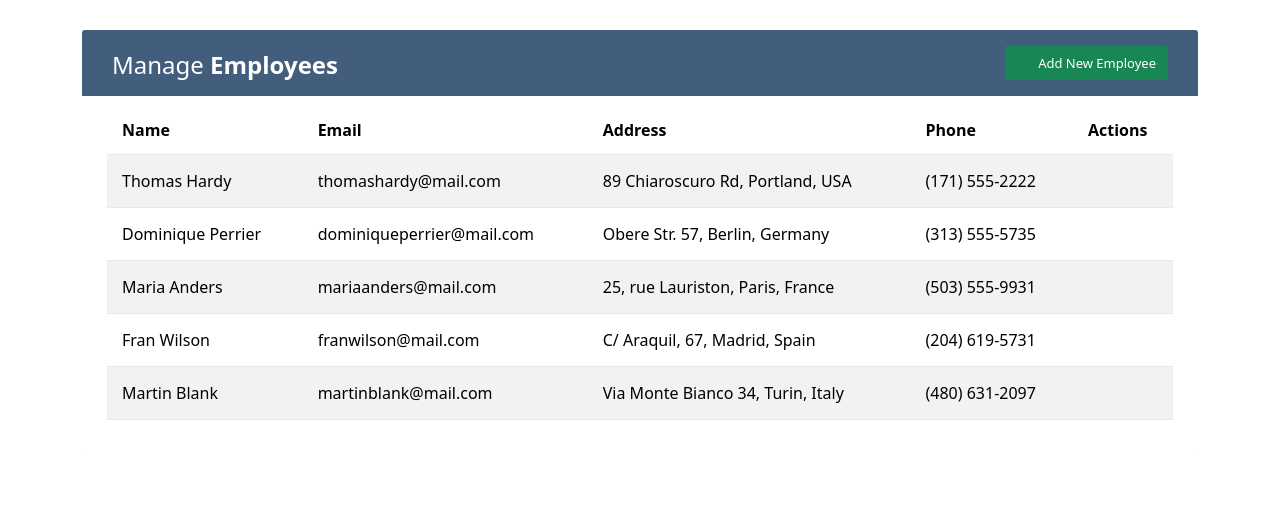
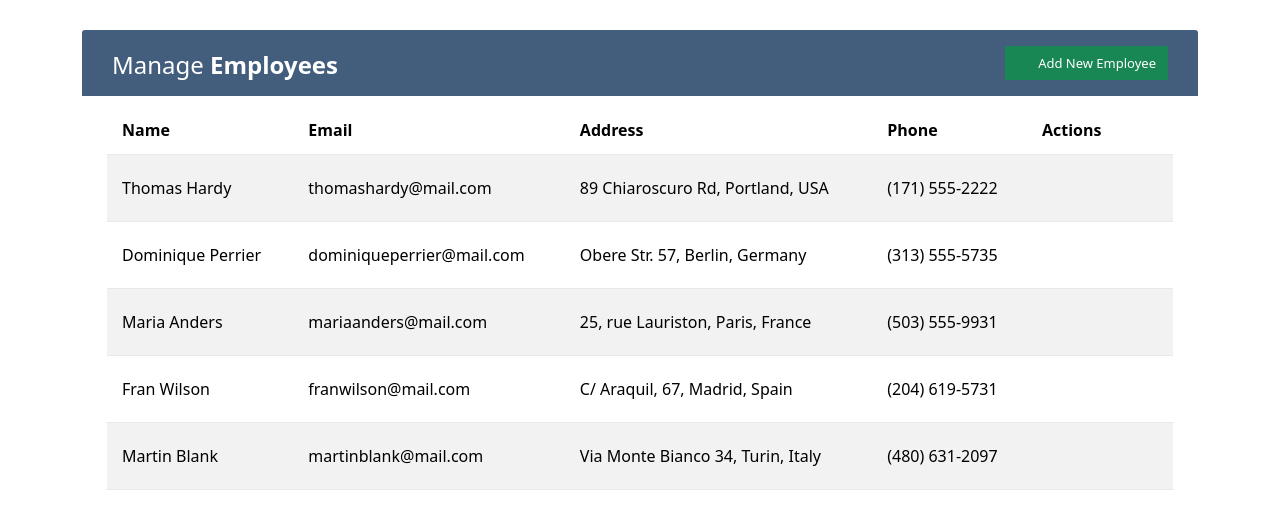
Before and after one commit to selkisamet/react-hooks-manage-app, a React (Create React App) app: page / in a window 1280 px wide. Shown: the top 528 px of the page. Built offline with nearby package versions, Linux system fonts and the light colour scheme.

Commit message:
filter and delete employee

```diff
--- a/src/components/Employee.jsx
+++ b/src/components/Employee.jsx
@@ -1,6 +1,9 @@
-import React from "react";
+import React, { useContext } from "react";
+import { EmployeeContext } from "../context/EmployeeContext";
 
 const Employee = ({ employees }) => {
+
+    const { deleteEmployee } = useContext(EmployeeContext);
 
     return (
         employees.map((employee) => (
@@ -10,10 +13,10 @@ const Employee = ({ employees }) => {
                 <td>{employee.address}</td>
                 <td>{employee.phone}</td>
                 <td>
-                    <a href="#editEmployeeModal" className="edit" data-toggle="modal"><i className="material-icons" data-toggle="tooltip" title="Edit">&#xE254;</i></a>
-                    <a href="#deleteEmployeeModal" className="delete" data-toggle="modal"><i className="material-icons" data-toggle="tooltip" title="Delete">&#xE872;</i></a>
+                    <button className="btn text-warning" data-toggle="modal"><i className="material-icons" data-toggle="tooltip" title="Edit">&#xE254;</i></button>
+                    <button className="btn text-danger" data-toggle="modal" onClick={() => deleteEmployee(employee.id)}><i className="material-icons" data-toggle="tooltip" title="Delete">&#xE872;</i></button>
                 </td>
-            </tr>
+            </tr >
         ))
 
     )
--- a/src/components/EmployeeList.jsx
+++ b/src/components/EmployeeList.jsx
@@ -14,7 +14,7 @@ const EmployeeList = () => {
 
     useEffect(() => {
         handleClose();
-    }, [employees])
+    }, [employees]);
 
     return (
         <Fragment>
--- a/src/context/EmployeeContext.js
+++ b/src/context/EmployeeContext.js
@@ -11,9 +11,15 @@ const EmployeeContextProvider = ({ children }) => {
         setEmployees([...employees, { id: uuidv4(), name, email, address, phone }]);
     }
 
+    const deleteEmployee = (id) => {
+
+        setEmployees(employees.filter(employee => employee.id !== id));
+    }
+
     const value = {
         employees,
-        addEmployee
+        addEmployee,
+        deleteEmployee
     }
 
     return (
--- a/src/index.css
+++ b/src/index.css
@@ -67,7 +67,7 @@ table.table tr td {
 }
 
 table.table tr th:last-child {
-  width: 100px;
+  width: 146px;
 }
 
 table.table-striped tbody tr:nth-of-type(odd) {
```
